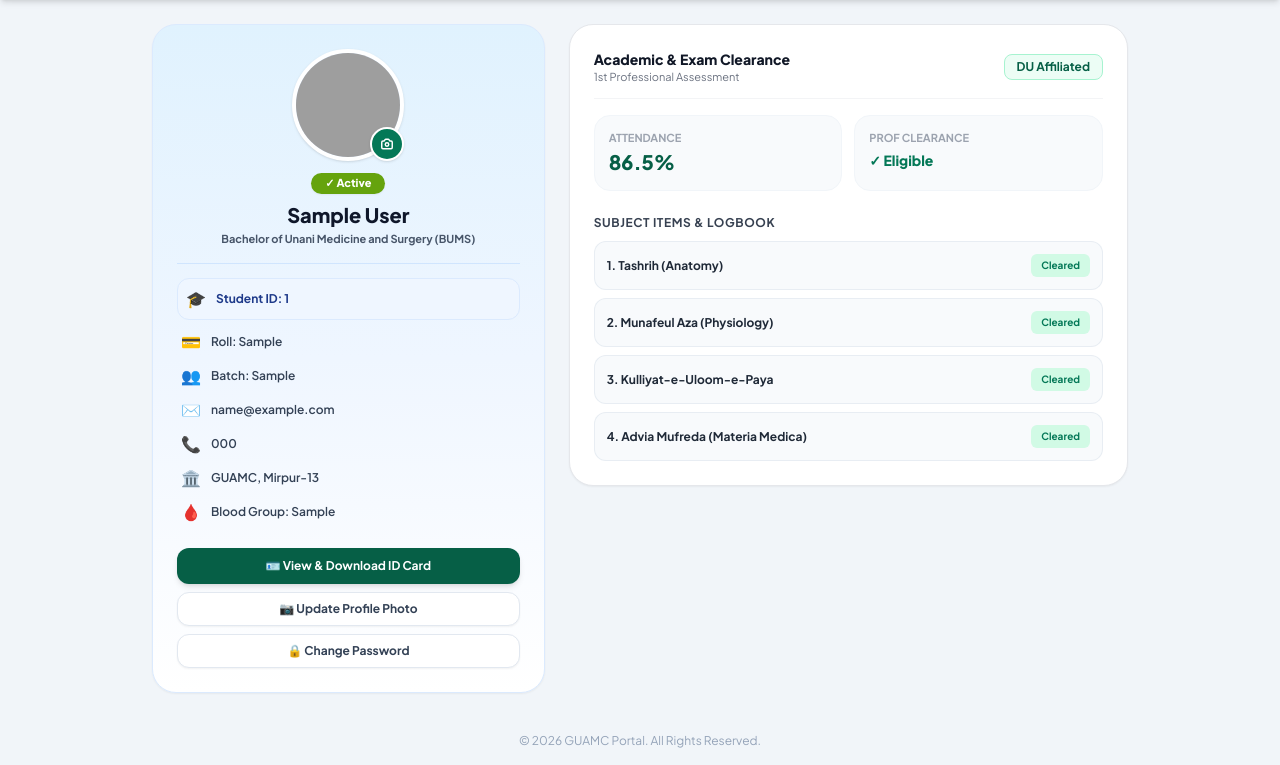
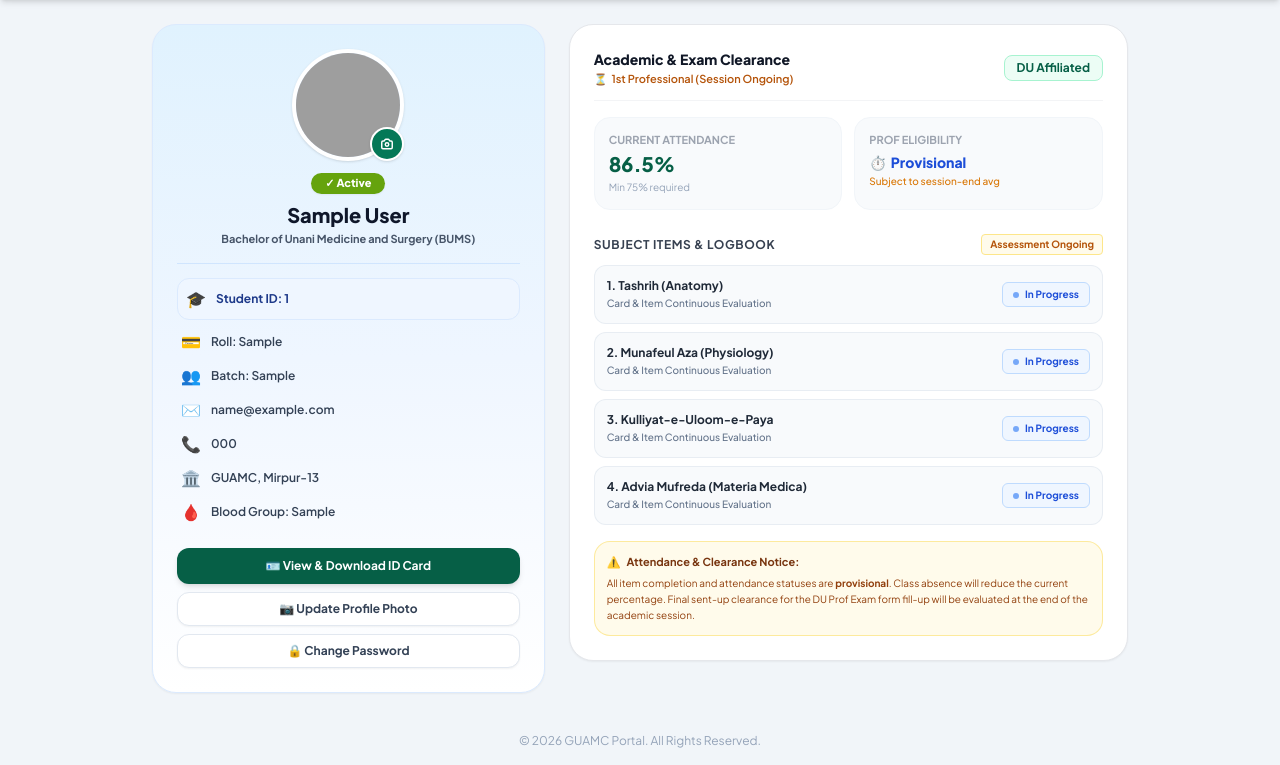
Before and after one commit to niloyxahc-dotcom/guamc-student-portal, a Flask app: page /dashboard in a window 1280 px wide. Shown: the part 52-817 px from the top of the page. Run offline with Flask 3, Linux system fonts and the light colour scheme; a user stored in the database is signed in; tables that the repository leaves empty hold one stand-in row (values such as "Sample post"); some libraries are stand-ins or nearby versions; grey boxes are pictures that could not be loaded.

Commit message:
Update subject cards to dynamic In Progress assessment state with academic notice

```diff
--- a/templates/dashboard.html
+++ b/templates/dashboard.html
@@ -79,7 +79,7 @@
             <!-- Left Side: Profile Card -->
             <div class="md:col-span-5 bg-gradient-to-b from-[#e0f2fe] via-[#eff6ff] to-white rounded-3xl shadow-sm border border-blue-100 p-6 flex flex-col items-center text-center">
 
-                <!-- Profile Image with Avatar Proxy & Upload Overlay -->
+                <!-- Avatar with Upload Overlay -->
                 <div class="relative group mb-3">
                     <div class="w-28 h-28 rounded-full overflow-hidden border-4 border-white shadow bg-blue-100 flex items-center justify-center">
                         <img src="{{ url_for('user_avatar', user_id=current_user.id) }}" alt="{{ current_user.name_english }}" class="w-full h-full object-cover">
@@ -166,40 +166,67 @@
 
             </div>
 
-            <!-- Right Side: Clearance Card -->
+            <!-- Right Side: Academic & Exam Clearance Card (In-Progress Design) -->
             <div class="md:col-span-7 bg-white rounded-3xl shadow-sm border border-gray-200 p-6 space-y-4">
 
                 <div class="flex justify-between items-center pb-3 border-b border-gray-100">
                     <div>
                         <h3 class="text-sm font-extrabold text-gray-900">Academic & Exam Clearance</h3>
-                        <p class="text-[11px] text-gray-500">1st Professional Assessment</p>
+                        <p class="text-[11px] text-amber-700 font-semibold flex items-center gap-1 mt-0.5">
+                            <span>⏳</span> 1st Professional (Session Ongoing)
+                        </p>
                     </div>
                     <span class="px-3 py-1 bg-emerald-50 text-emerald-800 text-xs font-bold rounded-lg border border-emerald-200">
                         DU Affiliated
                     </span>
                 </div>
 
+                <!-- Metrics Grid -->
                 <div class="grid grid-cols-2 gap-3">
                     <div class="p-3.5 bg-slate-50 rounded-2xl border border-slate-100">
-                        <p class="text-[11px] font-bold text-gray-400 uppercase">Attendance</p>
+                        <p class="text-[11px] font-bold text-gray-400 uppercase">Current Attendance</p>
                         <p class="text-xl font-black text-emerald-800 mt-0.5">86.5%</p>
+                        <p class="text-[10px] text-slate-400 mt-0.5">Min 75% required</p>
                     </div>
                     <div class="p-3.5 bg-slate-50 rounded-2xl border border-slate-100">
-                        <p class="text-[11px] font-bold text-gray-400 uppercase">Prof Clearance</p>
-                        <p class="text-sm font-extrabold text-emerald-700 mt-1">✓ Eligible</p>
+                        <p class="text-[11px] font-bold text-gray-400 uppercase">Prof Eligibility</p>
+                        <p class="text-sm font-extrabold text-blue-700 mt-1 flex items-center gap-1">
+                            <span>⏱️</span> Provisional
+                        </p>
+                        <p class="text-[10px] text-amber-600 font-medium mt-0.5">Subject to session-end avg</p>
                     </div>
                 </div>
 
+                <!-- Subject Items List (In-Progress State) -->
                 <div class="pt-2">
-                    <h4 class="text-xs font-bold text-gray-700 uppercase tracking-wider mb-2.5">Subject Items & Logbook</h4>
+                    <div class="flex justify-between items-center mb-2.5">
+                        <h4 class="text-xs font-bold text-gray-700 uppercase tracking-wider">Subject Items & Logbook</h4>
+                        <span class="text-[10px] text-amber-700 font-bold bg-amber-50 px-2 py-0.5 rounded border border-amber-200">Assessment Ongoing</span>
+                    </div>
+
                     <div class="space-y-2">
                         {% for sub in subjects %}
                         <div class="p-3 bg-slate-50 rounded-xl border border-slate-200/70 flex justify-between items-center">
-                            <span class="text-xs font-bold text-gray-800">{{ sub.name }}</span>
-                            <span class="text-[10px] font-bold text-emerald-700 bg-emerald-100 px-2.5 py-1 rounded-md">Cleared</span>
+                            <div>
+                                <p class="text-xs font-bold text-gray-800">{{ sub.name }}</p>
+                                <p class="text-[10px] text-slate-500 font-medium mt-0.5">Card & Item Continuous Evaluation</p>
+                            </div>
+                            <span class="text-[10px] font-bold text-blue-700 bg-blue-50 border border-blue-200 px-2.5 py-1 rounded-md flex items-center gap-1.5 shrink-0">
+                                <span class="w-1.5 h-1.5 rounded-full bg-blue-500 animate-pulse"></span> In Progress
+                            </span>
                         </div>
                         {% endfor %}
                     </div>
+                </div>
+
+                <!-- Academic Advisory Note -->
+                <div class="p-3 bg-amber-50 rounded-2xl border border-amber-200/80 text-[11px] text-amber-900 space-y-1">
+                    <p class="font-bold flex items-center gap-1.5">
+                        <span>⚠️</span> Attendance & Clearance Notice:
+                    </p>
+                    <p class="leading-relaxed text-[10px] text-amber-800">
+                        All item completion and attendance statuses are <strong>provisional</strong>. Class absence will reduce the current percentage. Final sent-up clearance for the DU Prof Exam form fill-up will be evaluated at the end of the academic session.
+                    </p>
                 </div>
 
             </div>
```
